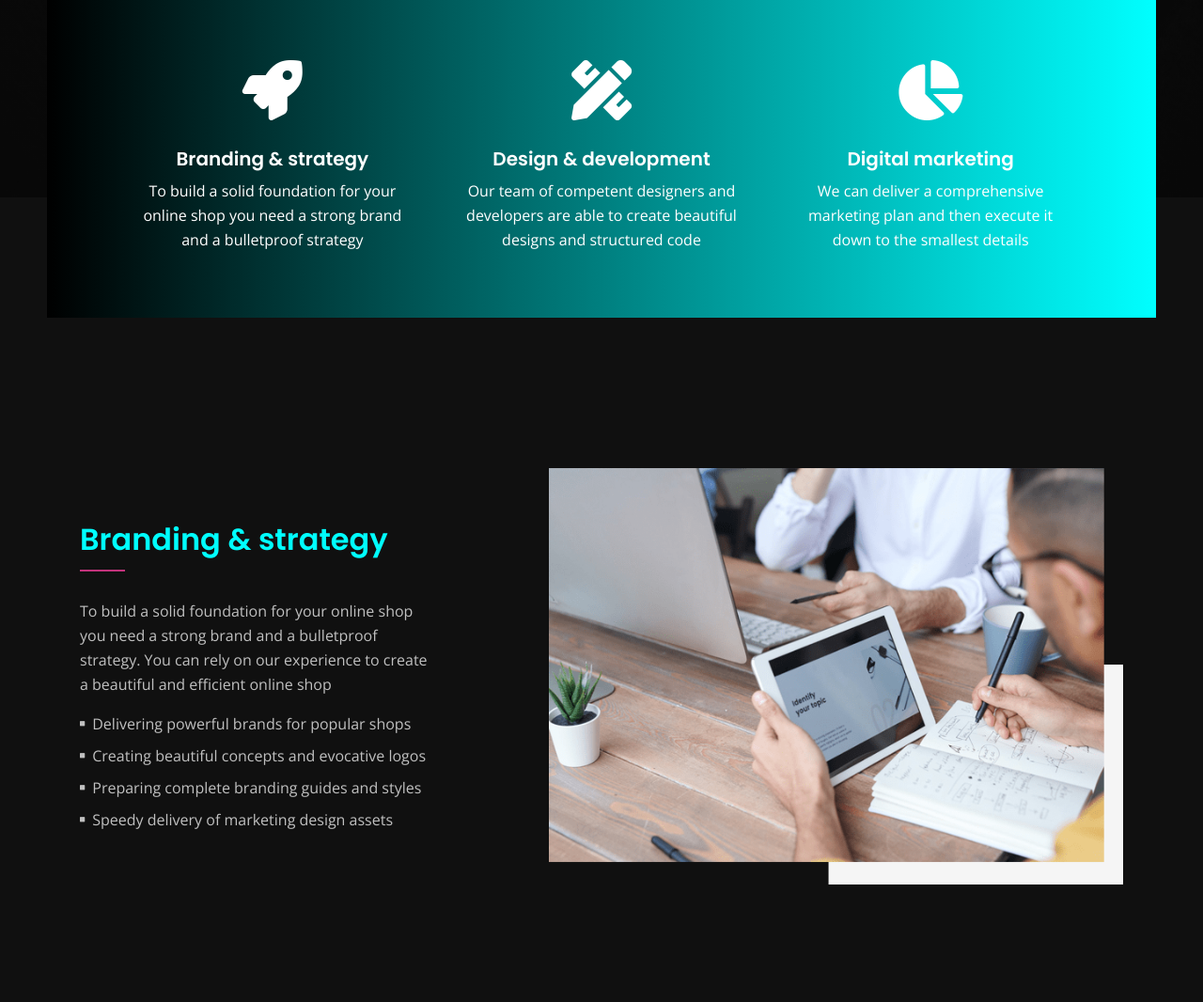
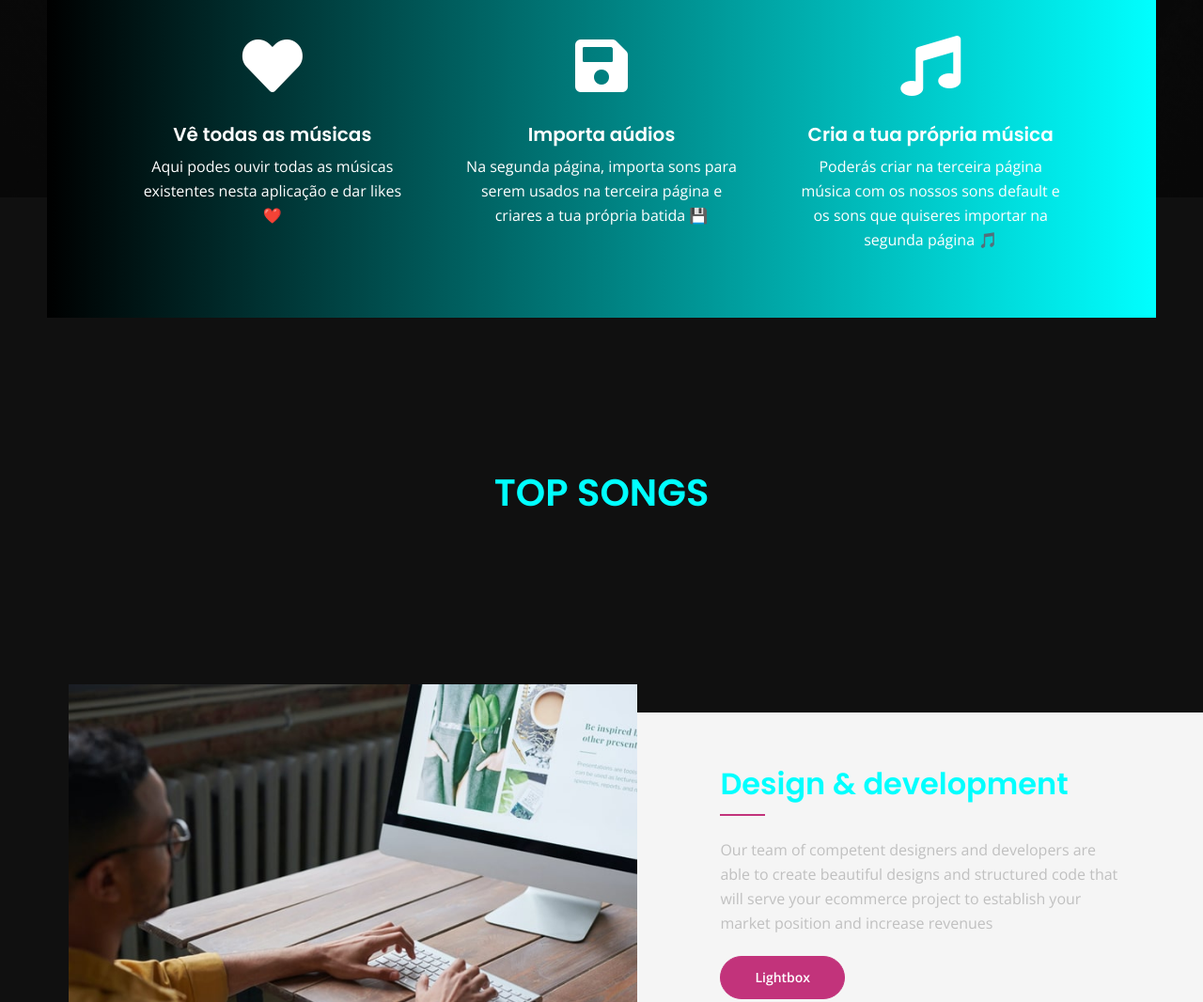
Before and after one commit to TheGoncaloSilva/LABI_P2, a plain HTML site: page samuel/html/index.html in a window 1280 px wide. Shown: the part 660-1726 px from the top of the page at 94% size. Drawn offline with nearby package versions, Linux system fonts and the light colour scheme.

Commit message:
Mais alterações

```diff
--- a/samuel/html/css/styles.css
+++ b/samuel/html/css/styles.css
@@ -446,9 +446,17 @@ input[type='checkbox'] {
 	-webkit-background-clip: text;
 	-webkit-text-fill-color: transparent;
 	font-weight: 700;
-	font-size: 1.875rem;
+	font-size: 1.475rem;
 	line-height: 1rem;
 	text-decoration: none;
+}
+
+.navbar .logo-text-sec { /* logo pt 2*/
+	font-weight: 700;
+	font-size: 1.475rem;
+	line-height: 1rem;
+	text-decoration: none;
+	color: #ffffff;
 }
 
 .offcanvas-collapse {
--- a/samuel/html/index.html
+++ b/samuel/html/index.html
@@ -43,7 +43,7 @@
 
             <!-- Text
             Logo - Use this if you don't have a graphic logo -->
-             <a class="navbar-brand logo-text page-scroll" href="index.html">Música!!!</a>
+             <a class="navbar-brand logo-text page-scroll" href="index.html">Song<small id="genNav" style="color: #ffffff">Gen</small></a>
 
             <button class="navbar-toggler p-0 border-0" type="button" data-toggle="offcanvas">
                 <span class="navbar-toggler-icon"></span>
@@ -105,15 +105,14 @@
             <div class="container">
                 <div class="row">
                     <div class="col-lg-12">
-
-                        <!-- Card -->
+						<!-- Card -->
                         <div class="card">
                             <div class="card-image">
-                                <i class="fas fa-rocket"></i>
+                                <i class="fas fa-heart"></i>
                             </div>
                             <div class="card-body">
-                                <h5 class="card-title">Branding & strategy</h5>
-                                <div class="card-text">To build a solid foundation for your online shop you need a strong brand and a bulletproof strategy</div>
+                                <h5 class="card-title">Vê todas as músicas</h5>
+                                <div class="card-text">Aqui podes ouvir todas as músicas existentes nesta aplicação e dar likes ❤️</div>
                             </div>
                         </div>
                         <!-- end of card -->
@@ -121,11 +120,11 @@
                         <!-- Card -->
                         <div class="card">
                             <div class="card-image">
-                                <i class="fas fa-pencil-ruler"></i>
+                                <i class="fas fa-save"></i>
                             </div>
                             <div class="card-body">
-                                <h5 class="card-title">Design & development</h5>
-                                <div class="card-text">Our team of competent designers and developers are able to create beautiful designs and structured code</div>
+                                <h5 class="card-title">Importa aúdios</h5>
+                                <div class="card-text">Na segunda página, importa sons para serem usados na terceira página e criares a tua própria batida 💾</div>
                             </div>
                         </div>
                         <!-- end of card -->
@@ -133,15 +132,14 @@
                         <!-- Card -->
                         <div class="card">
                             <div class="card-image">
-                                <i class="fas fa-chart-pie"></i>
+                                <i class="fas fa-music"></i>
                             </div>
                             <div class="card-body">
-                                <h5 class="card-title">Digital marketing</h5>
-                                <div class="card-text">We can deliver a comprehensive marketing plan and then execute it down to the smallest details</div>
+                                <h5 class="card-title">Cria a tua própria música</h5>
+                                <div class="card-text">Poderás criar na terceira página música com os nossos sons default e os sons que quiseres importar na segunda página 🎵 </div>
                             </div>
                         </div>
                         <!-- end of card -->
-
                     </div> <!-- end of col -->
                 </div> <!-- end of row -->
             </div> <!-- end of container -->
@@ -155,36 +153,9 @@
     <div id="details" class="basic-1">
         <div class="container">
             <div class="row">
-                <div class="col-lg-6 col-xl-5">
-                    <div class="text-container">
-                        <h2>Branding & strategy</h2>
-                        <hr class="hr-heading">
-                        <p>To build a solid foundation for your online shop you need a strong brand and a bulletproof strategy. You can rely on our experience to create a beautiful and efficient online shop</p>
-                        <ul class="list-unstyled li-space-lg">
-                            <li class="media">
-                                <i class="fas fa-square"></i>
-                                <div class="media-body">Delivering powerful brands for popular shops</div>
-                            </li>
-                            <li class="media">
-                                <i class="fas fa-square"></i>
-                                <div class="media-body">Creating beautiful concepts and evocative logos</div>
-                            </li>
-                            <li class="media">
-                                <i class="fas fa-square"></i>
-                                <div class="media-body">Preparing complete branding guides and styles</div>
-                            </li>
-                            <li class="media">
-                                <i class="fas fa-square"></i>
-                                <div class="media-body">Speedy delivery of marketing design assets</div>
-                            </li>
-                        </ul>
-                    </div> <!-- end of text-container -->
-                </div> <!-- end of col -->
-                <div class="col-lg-6 col-xl-7">
-                    <div class="image-container">
-                        <img class="img-fluid" src="images/details-1.png" alt="alternative">
-                    </div> <!-- end of image-container -->
-                </div> <!-- end of col -->
+                <div class="col-lg-12 text-center">
+					<h1>TOP SONGS</h1>
+                </div>
             </div> <!-- end of row -->
         </div> <!-- end of container -->
     </div> <!-- end of basic-1 -->
```
Also changed, not shown: samuel/html/images/disc-4527065_1280.png (added).
